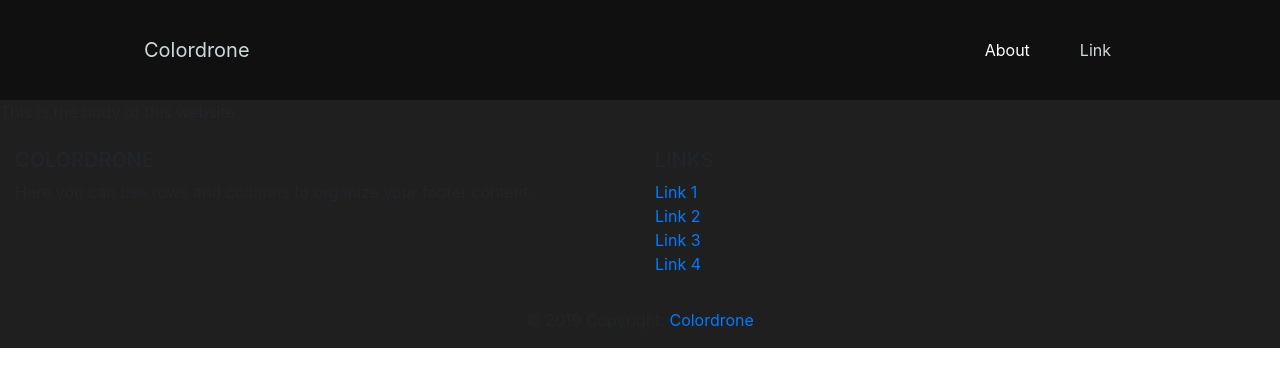
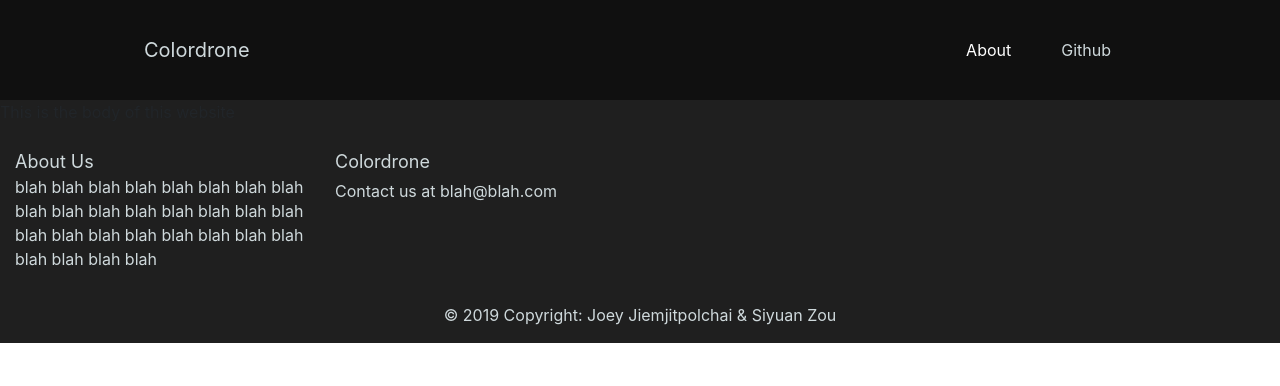
Before and after one commit to Spirors/Color-Drone, an Angular app in the folder app_public/: page / in a window 1280 px wide. Shown: the top 386 px of the page. Built offline with nearby package versions, Linux system fonts and the light colour scheme.

Commit message:
basic footer completed

```diff
--- a/app_public/src/app/components/footer/footer.component.css
+++ b/app_public/src/app/components/footer/footer.component.css
@@ -1,3 +1,17 @@
 .page-footer {
   background-color: rgba(0, 0, 0, 0.88);
 }
+.container-fluid {
+  color: #cfd9dc;
+}
+.footer-copyright {
+  color: #cfd9dc;
+}
+.foot-sub {
+  color: #cfd9dc;
+  font-size: 18px;
+}
+.footer-link {
+  color: #cfd9dc;
+  font-size: 18px;
+}
--- a/app_public/src/app/components/footer/footer.component.html
+++ b/app_public/src/app/components/footer/footer.component.html
@@ -1,64 +1,35 @@
-<!--
-<footer>
-    <div class="row">
-        <div class="col-12"><small>&copy; Joey Jiemjitpolchai & Siyuan Zou 2019</small></div>
-    </div>
-</footer>
--->
-
 <!-- Footer -->
 <footer class="page-footer font-small pt-4">
 
   <!-- Footer Links -->
+  <!-- Footer Text -->
   <div class="container-fluid text-center text-md-left">
 
     <!-- Grid row -->
     <div class="row">
-
-      <!-- Grid column -->
-      <div class="col-md-6 mt-md-0 mt-3">
-
+      <div class="col-md-3 mb-md-0 mb-3">
         <!-- Content -->
-        <h5 class="text-uppercase">Colordrone</h5>
-        <p>Here you can use rows and columns to organize your footer content.</p>
-
+        <div class="foot-sub">About Us</div>
+        <p> blah blah blah blah blah blah blah blah blah blah blah
+            blah blah blah blah blah blah blah blah blah blah blah
+            blah blah blah blah blah blah</p>
       </div>
       <!-- Grid column -->
-
+      <div class="col-md-3 mb-md-0 mb-3">
+        <a class="footer-link" href="#">Colordrone</a>
+        <p class="mb-md-0 mt-1">Contact us at blah@blah.com</p>
+      </div>
+      <!-- Grid column -->
       <hr class="clearfix w-100 d-md-none pb-3">
-
       <!-- Grid column -->
-      <div class="col-md-3 mb-md-0 mb-3">
-
-        <!-- Links -->
-        <h5 class="text-uppercase">Links</h5>
-
-        <ul class="list-unstyled">
-          <li>
-            <a href="#!">Link 1</a>
-          </li>
-          <li>
-            <a href="#!">Link 2</a>
-          </li>
-          <li>
-            <a href="#!">Link 3</a>
-          </li>
-          <li>
-            <a href="#!">Link 4</a>
-          </li>
-        </ul>
-
-      </div>
       <!-- Grid column -->
     </div>
     <!-- Grid row -->
   </div>
-  <!-- Footer Links -->
+  <!-- Footer Text -->
 
   <!-- Copyright -->
-  <div class="footer-copyright text-center py-3">© 2019 Copyright:
-    <a href="#">Colordrone</a>
-  </div>
+  <div class="footer-copyright text-center py-3">© 2019 Copyright: Joey Jiemjitpolchai & Siyuan Zou</div>
   <!-- Copyright -->
 
 </footer>
--- a/app_public/src/app/components/header/header.component.html
+++ b/app_public/src/app/components/header/header.component.html
@@ -7,7 +7,7 @@
         <a class="nav-link" href="/about">About</a>
       </li>
       <li class="nav-item">
-        <a class="nav-link" href="#">Link</a>
+        <a class="nav-link" href="#">Github</a>
       </li>
     </ul>
   </div>
```
